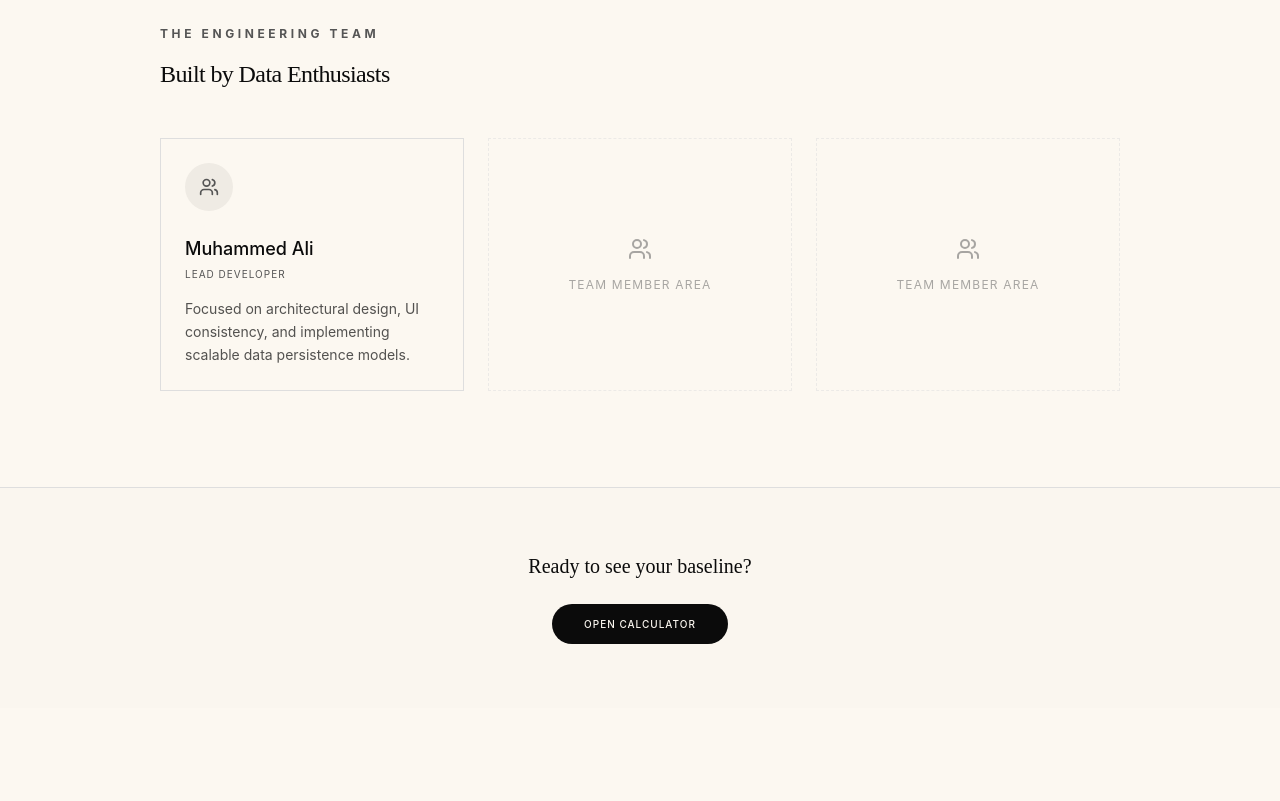
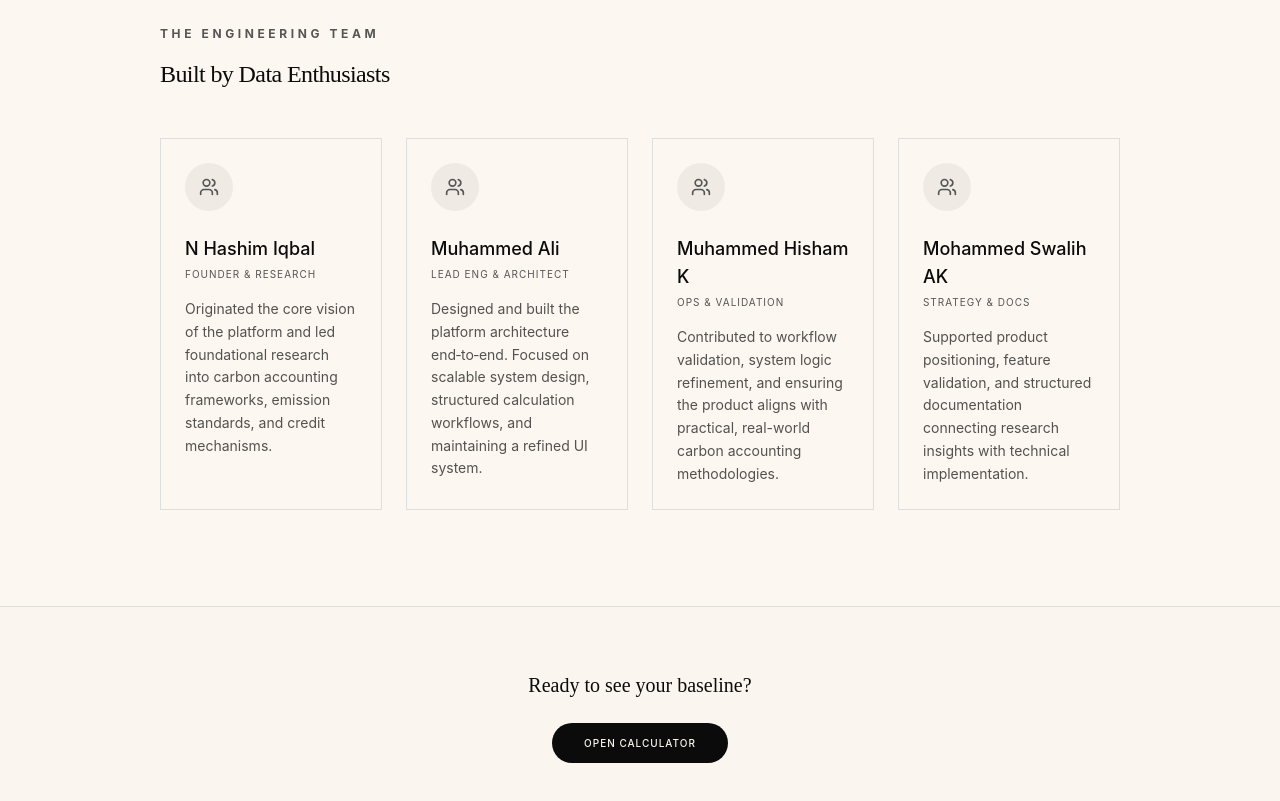
Before and after one commit to mmali7921/WEB-BASED-CARBON-CREDIT-ESTIMATION-SYSTEM, a Next.js app: page /about in a window 1280 px wide. Shown: the part 2360-3161 px from the top of the page. Before the commit the page ends 3068 px from the top, so only its background shows below. Built offline with nearby package versions, Linux system fonts and the light colour scheme; no server answers.

Commit message:
feat: add real team members to about page

```diff
--- a/app/about/page.tsx
+++ b/app/about/page.tsx
@@ -174,24 +174,38 @@ export default function AboutPage() {
                         </div>
                     </div>
 
-                    <div className="grid grid-cols-1 sm:grid-cols-2 md:grid-cols-3 gap-6">
-                        {/* Placeholder Team Member */}
-                        <div className="border border-border p-6 group hover:border-accent transition-colors">
-                            <div className="w-12 h-12 bg-secondary rounded-full flex items-center justify-center mb-6">
-                                <Users className="w-5 h-5 text-muted-foreground group-hover:text-accent transition-colors" />
-                            </div>
-                            <h4 className="font-medium text-lg mb-1">Muhammed Ali</h4>
-                            <p className="text-[10px] uppercase tracking-widest text-muted-foreground mb-4">Lead Developer</p>
-                            <p className="text-sm text-foreground/70 leading-relaxed">
-                                Focused on architectural design, UI consistency, and implementing scalable data persistence models.
-                            </p>
-                        </div>
-
-                        {/* Empty Placeholders to show grid layout format */}
-                        {[2, 3].map((_, i) => (
-                            <div key={i} className="border border-border border-dashed p-6 flex flex-col items-center justify-center text-center opacity-50">
-                                <Users className="w-6 h-6 text-muted-foreground mb-4" />
-                                <p className="text-xs uppercase tracking-widest text-muted-foreground">Team Member Area</p>
+                    <div className="grid grid-cols-1 sm:grid-cols-2 lg:grid-cols-4 gap-6">
+                        {[
+                            {
+                                name: "N Hashim Iqbal",
+                                role: "Founder & Research",
+                                desc: "Originated the core vision of the platform and led foundational research into carbon accounting frameworks, emission standards, and credit mechanisms."
+                            },
+                            {
+                                name: "Muhammed Ali",
+                                role: "Lead Eng & Architect",
+                                desc: "Designed and built the platform architecture end‑to‑end. Focused on scalable system design, structured calculation workflows, and maintaining a refined UI system."
+                            },
+                            {
+                                name: "Muhammed Hisham K",
+                                role: "Ops & Validation",
+                                desc: "Contributed to workflow validation, system logic refinement, and ensuring the product aligns with practical, real-world carbon accounting methodologies."
+                            },
+                            {
+                                name: "Mohammed Swalih AK",
+                                role: "Strategy & Docs",
+                                desc: "Supported product positioning, feature validation, and structured documentation connecting research insights with technical implementation."
+                            }
+                        ].map((member, i) => (
+                            <div key={i} className="border border-border p-6 group hover:border-accent transition-colors flex flex-col h-full">
+                                <div className="w-12 h-12 bg-secondary rounded-full flex items-center justify-center mb-6 shrink-0">
+                                    <Users className="w-5 h-5 text-muted-foreground group-hover:text-accent transition-colors" />
+                                </div>
+                                <h4 className="font-medium text-lg mb-1">{member.name}</h4>
+                                <p className="text-[10px] uppercase tracking-widest text-muted-foreground mb-4">{member.role}</p>
+                                <p className="text-sm text-foreground/70 leading-relaxed flex-grow">
+                                    {member.desc}
+                                </p>
                             </div>
                         ))}
                     </div>
```
